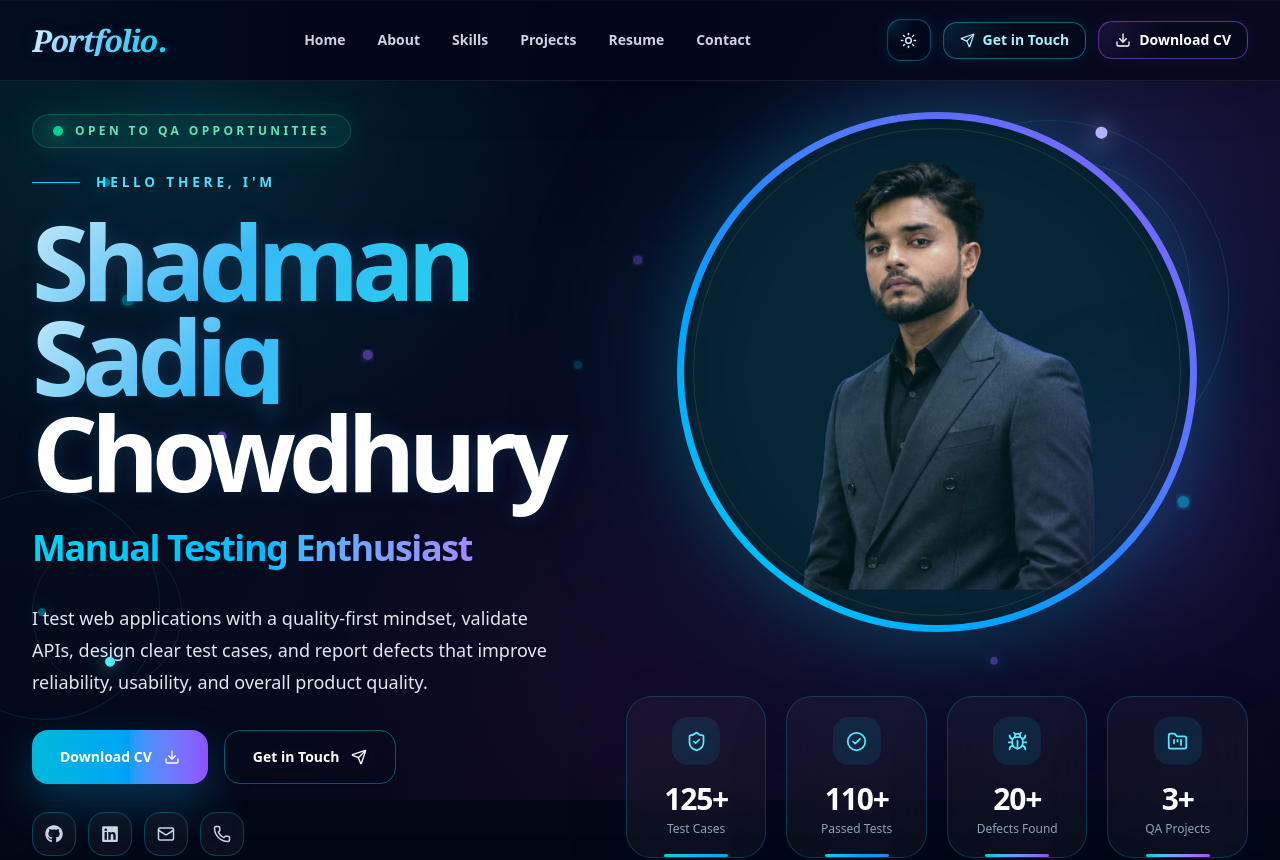
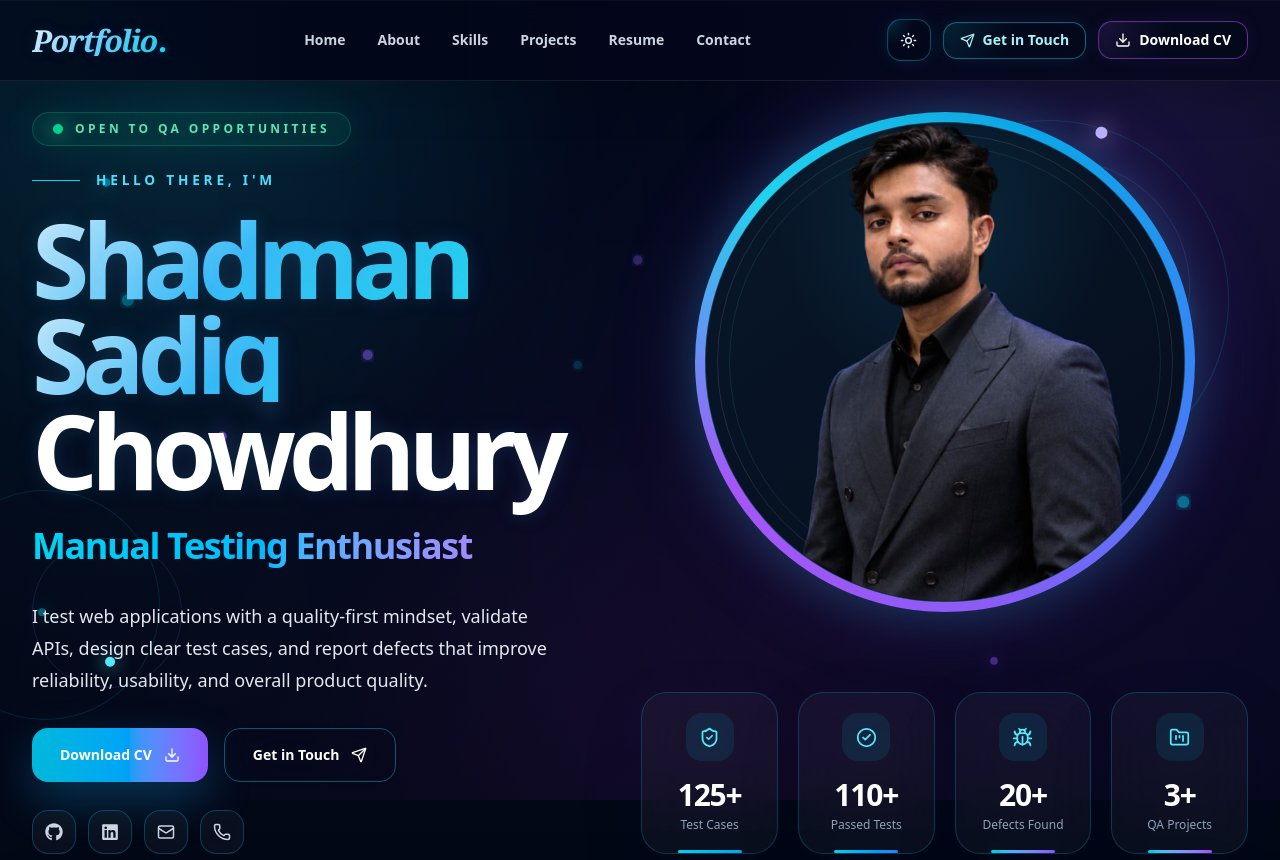
Before and after one commit to Shaddy007/Portfolio, a Next.js app: page / in a window 1280 px wide. Shown: the top 860 px of the page. Built offline with nearby package versions, Linux system fonts and the light colour scheme.

Commit message:
Fix hero image and animated ring

```diff
--- a/src/components/Hero.tsx
+++ b/src/components/Hero.tsx
@@ -74,7 +74,7 @@ export default function Hero() {
       className="section-shell relative flex min-h-screen items-center scroll-mt-28 pt-28"
     >
       <div className="section-wrap w-full">
-        <div className="grid items-center gap-16 lg:grid-cols-[0.92fr_1.08fr]">
+        <div className="grid items-center gap-20 lg:grid-cols-[0.92fr_1.08fr]">
           {/* LEFT SIDE */}
           <motion.div
             initial={{ opacity: 0, y: 34 }}
@@ -227,24 +227,56 @@ export default function Hero() {
             transition={{ duration: 0.85, delay: 0.22, ease: "easeOut" }}
             className="relative flex flex-col items-center justify-center"
           >
-            {/* Profile image */}
-            <div className="relative h-[430px] w-[430px] rounded-full md:h-[520px] md:w-[520px]">
-              <div className="absolute inset-0 rounded-full bg-gradient-to-tr from-cyan-400 via-blue-500 to-violet-500 p-[7px] shadow-[0_0_70px_rgba(34,211,238,0.2)]">
-                <div className="relative h-full w-full overflow-hidden rounded-full bg-[#071322]">
+            {/* Profile image circle */}
+            <div className="relative h-[420px] w-[420px] md:h-[500px] md:w-[500px]">
+              {/* Animated outer neon ring */}
+              <motion.div
+                animate={{ rotate: 360 }}
+                transition={{
+                  duration: 8,
+                  repeat: Infinity,
+                  ease: "linear",
+                }}
+                className="absolute inset-0 rounded-full p-[7px]"
+                style={{
+                  background:
+                    "conic-gradient(from 0deg, #22d3ee, #0ea5e9, #3b82f6, #8b5cf6, #a855f7, #22d3ee)",
+                  boxShadow:
+                    "0 0 48px rgba(34,211,238,0.22), 0 0 90px rgba(139,92,246,0.18)",
+                }}
+              />
+
+              {/* Soft pulse glow */}
+              <motion.div
+                animate={{
+                  opacity: [0.45, 0.75, 0.45],
+                  scale: [1, 1.04, 1],
+                }}
+                transition={{
+                  duration: 4,
+                  repeat: Infinity,
+                  ease: "easeInOut",
+                }}
+                className="absolute -inset-8 rounded-full bg-[radial-gradient(circle,rgba(34,211,238,0.20),transparent_58%)] blur-2xl"
+              />
+
+              {/* Main photo holder */}
+              <div className="absolute inset-[10px] overflow-hidden rounded-full border border-cyan-300/20 bg-[#071322] shadow-[inset_0_0_60px_rgba(34,211,238,0.08)]">
+                <div className="absolute inset-0 bg-[radial-gradient(circle_at_50%_22%,rgba(34,211,238,0.10),transparent_38%),linear-gradient(145deg,rgba(8,24,42,0.95),rgba(5,12,28,0.98))]" />
+
                 <Image
                   src={`${basePath}/profile.png`}
                   alt="Shadman Sadiq Chowdhury"
                   fill
                   priority
-                    sizes="520px"
-                    className="scale-[0.86] object-contain object-center"
+                  sizes="500px"
+                  className="relative z-10 scale-[1.03] object-contain object-bottom"
                 />
               </div>
-              </div>
 
-              <div className="pointer-events-none absolute inset-4 rounded-full border border-white/10" />
-              <div className="pointer-events-none absolute -inset-10 rounded-full bg-cyan-400/10 blur-[70px]" />
-              <div className="pointer-events-none absolute -right-12 bottom-8 h-44 w-44 rounded-full bg-violet-500/15 blur-[70px]" />
+              {/* Inner premium ring */}
+              <div className="pointer-events-none absolute inset-[22px] rounded-full border border-white/10" />
+              <div className="pointer-events-none absolute inset-[34px] rounded-full border border-cyan-300/10" />
             </div>
 
             {/* Stats */}
@@ -252,7 +284,7 @@ export default function Hero() {
               initial={{ opacity: 0, y: 26 }}
               animate={{ opacity: 1, y: 0 }}
               transition={{ duration: 0.65, delay: 0.55, ease: "easeOut" }}
-              className="mt-16 grid w-full max-w-3xl grid-cols-2 gap-5 md:grid-cols-4"
+              className="mt-20 grid w-full max-w-3xl grid-cols-2 gap-5 md:grid-cols-4"
             >
               {stats.map((stat, index) => {
                 const Icon = stat.icon;
```
Lines whose indentation alone changed are shown as unchanged.
